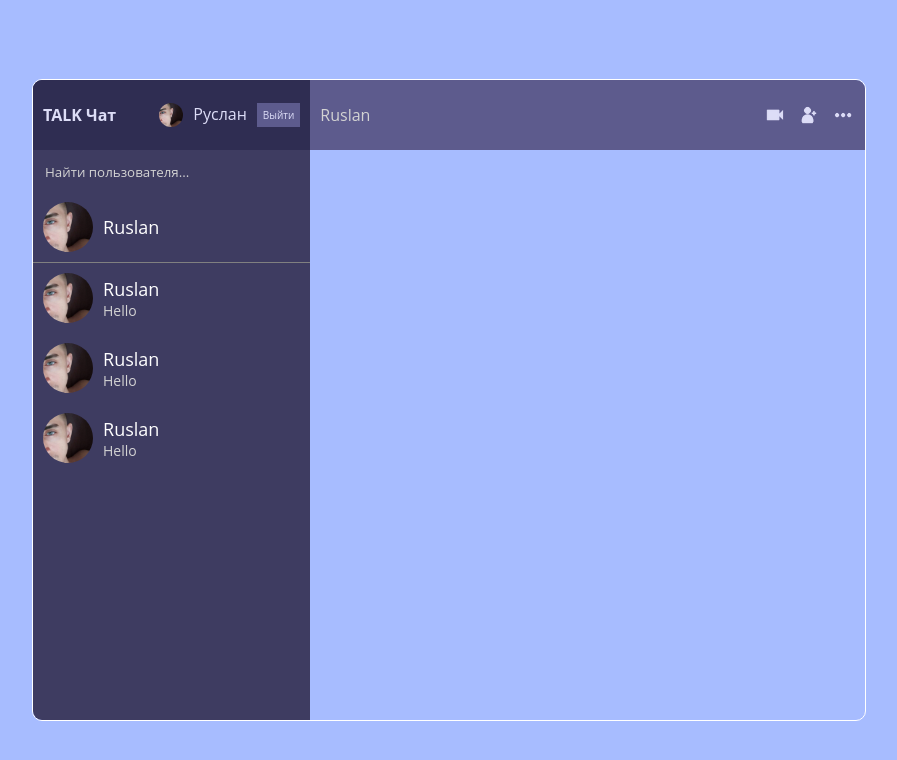
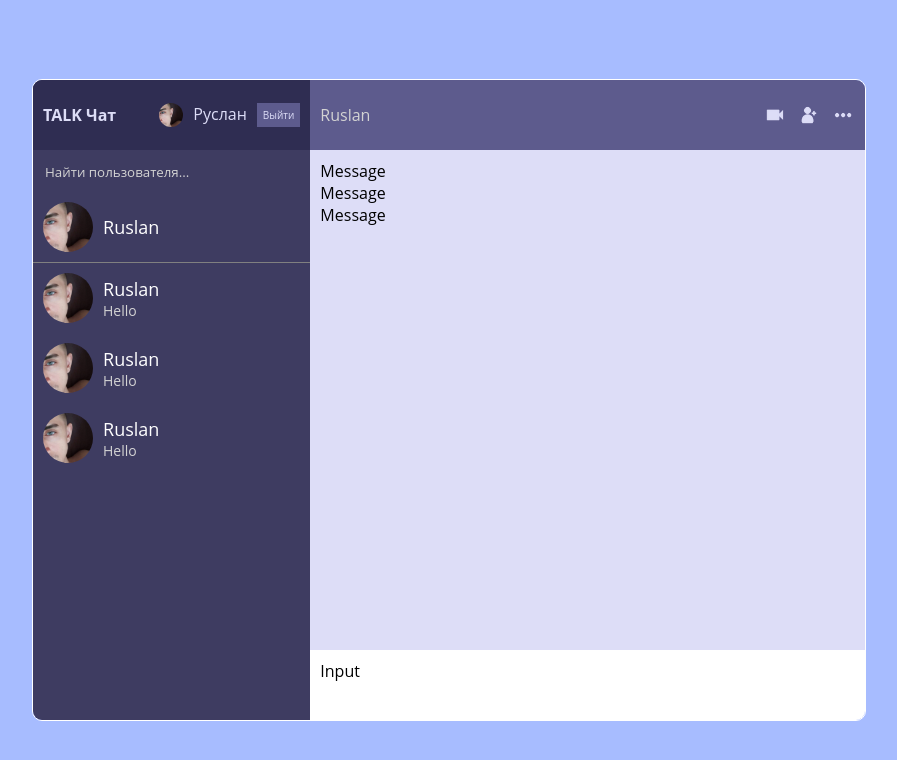
Before and after one commit to codeedocc/chatWithFriends, a React (Create React App) app: page / in a window 1280 px wide. Shown: the top 760 px of the page, without its empty margins (191-1088 px from the left). Built offline with nearby package versions, Linux system fonts and the light colour scheme.

Commit message:
created Messages and styles for it

```diff
--- a/src/components/Chat.jsx
+++ b/src/components/Chat.jsx
@@ -2,6 +2,8 @@ import React from 'react'
 import Cam from '../assets/img/cam.png'
 import Add from '../assets/img/add.png'
 import More from '../assets/img/more.png'
+import Messages from './Messages'
+import Input from './Input'
 
 const Chat = () => {
   return (
@@ -14,6 +16,8 @@ const Chat = () => {
           <img src={More} alt="" />
         </div>
       </div>
+      <Messages />
+      <Input />
     </div>
   )
 }
--- a/src/components/Input.jsx
+++ b/src/components/Input.jsx
@@ -1,7 +1,7 @@
 import React from 'react'
 
 const Input = () => {
-  return <div>Input</div>
+  return <div className="input">Input</div>
 }
 
 export default Input
--- /dev/null
+++ b/src/components/Messages.jsx
@@ -0,0 +1,14 @@
+import React from 'react'
+import Message from './Message'
+
+const Messages = () => {
+  return (
+    <div className="messages">
+      <Message />
+      <Message />
+      <Message />
+    </div>
+  )
+}
+
+export default Messages
--- a/src/style.scss
+++ b/src/style.scss
@@ -205,6 +205,18 @@
           cursor: pointer;
         }
       }
+
+      .messages {
+        background-color: #ddddf7;
+        padding: 10px;
+        height: calc(100% - 160px);
+      }
+
+      .input {
+        height: 50px;
+        background-color: white;
+        padding: 10px;
+      }
     }
   }
 }
```
